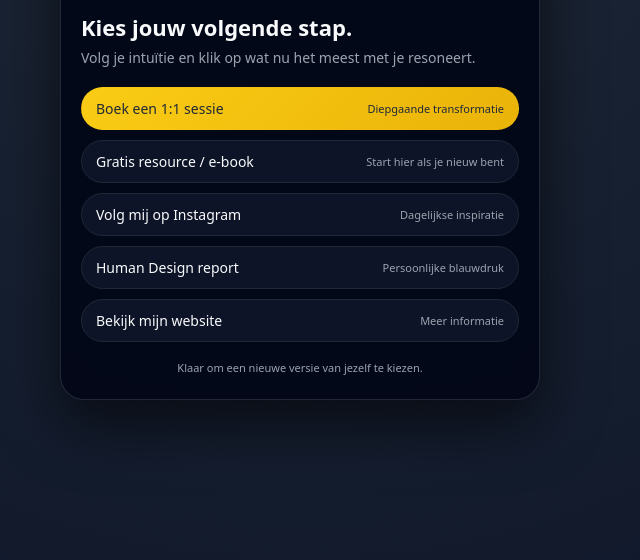
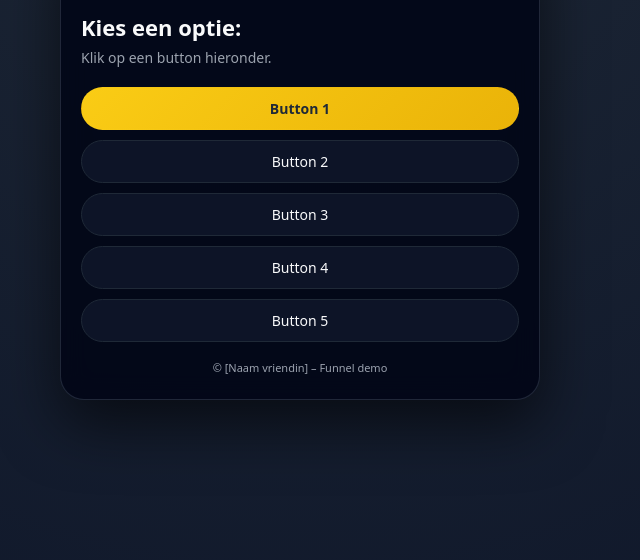
Before and after one commit to Milann22/funnel-rox, a plain HTML site: page index.html in a window 1280 px wide. Shown: the part 240-800 px from the top of the page, without its empty margins (340-980 px from the left). Drawn offline with Linux system fonts and the light colour scheme.

Commit message:
Update index.html

```diff
--- a/index.html
+++ b/index.html
@@ -102,20 +102,8 @@
       background: rgba(15, 23, 42, 0.9);
       color: var(--text);
       text-decoration: none;
-      display: flex;
-      align-items: center;
-      justify-content: space-between;
+      text-align: center;
       transition: transform 0.08s ease, box-shadow 0.08s ease, background 0.1s;
-    }
-
-    .btn span {
-      flex: 1;
-      text-align: left;
-    }
-
-    .btn small {
-      font-size: 11px;
-      color: var(--muted);
     }
 
     .btn:hover {
@@ -128,10 +116,7 @@
       background: linear-gradient(135deg, #facc15, #eab308);
       border-color: transparent;
       color: #1f2937;
-    }
-
-    .btn-primary small {
-      color: #1e293b;
+      font-weight: 600;
     }
 
     .btn-primary:hover {
@@ -154,46 +139,25 @@
       </div>
       <div>
         <div class="name">[Naam vriendin]</div>
-        <div class="tagline">Coach · Healing · Human Design</div>
+        <div class="tagline">[Beschrijving / tagline]</div>
       </div>
     </section>
 
     <section>
-      <h1 class="title">Kies jouw volgende stap.</h1>
-      <p class="subtitle">
-        Volg je intuïtie en klik op wat nu het meest met je resoneert.
-      </p>
+      <h1 class="title">Kies een optie:</h1>
+      <p class="subtitle">Klik op een button hieronder.</p>
     </section>
 
     <section class="buttons">
-      <a class="btn btn-primary" href="https://google.com" target="_blank" rel="noopener noreferrer">
-        <span>Boek een 1:1 sessie</span>
-        <small>Diepgaande transformatie</small>
-      </a>
-
-      <a class="btn" href="https://google.com" target="_blank" rel="noopener noreferrer">
-        <span>Gratis resource / e-book</span>
-        <small>Start hier als je nieuw bent</small>
-      </a>
-
-      <a class="btn" href="https://google.com" target="_blank" rel="noopener noreferrer">
-        <span>Volg mij op Instagram</span>
-        <small>Dagelijkse inspiratie</small>
-      </a>
-
-      <a class="btn" href="https://google.com" target="_blank" rel="noopener noreferrer">
-        <span>Human Design report</span>
-        <small>Persoonlijke blauwdruk</small>
-      </a>
-
-      <a class="btn" href="https://google.com" target="_blank" rel="noopener noreferrer">
-        <span>Bekijk mijn website</span>
-        <small>Meer informatie</small>
-      </a>
+      <a class="btn btn-primary" href="#" target="_blank">Button 1</a>
+      <a class="btn" href="#" target="_blank">Button 2</a>
+      <a class="btn" href="#" target="_blank">Button 3</a>
+      <a class="btn" href="#" target="_blank">Button 4</a>
+      <a class="btn" href="#" target="_blank">Button 5</a>
     </section>
 
     <p class="footer">
-      Klaar om een nieuwe versie van jezelf te kiezen.
+      © [Naam vriendin] – Funnel demo
     </p>
   </main>
 </body>
```
